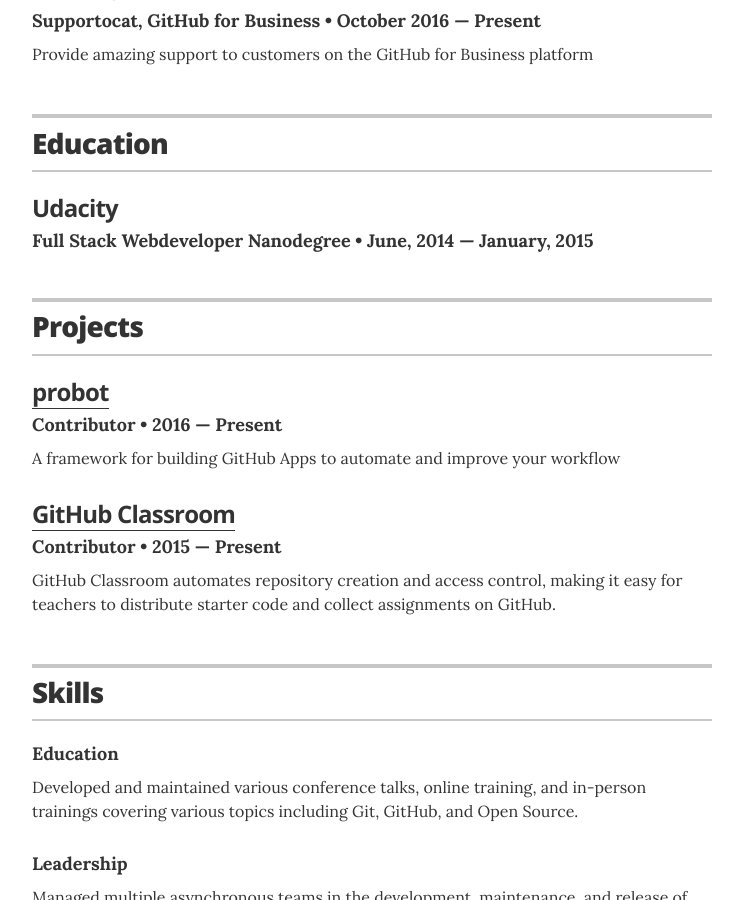
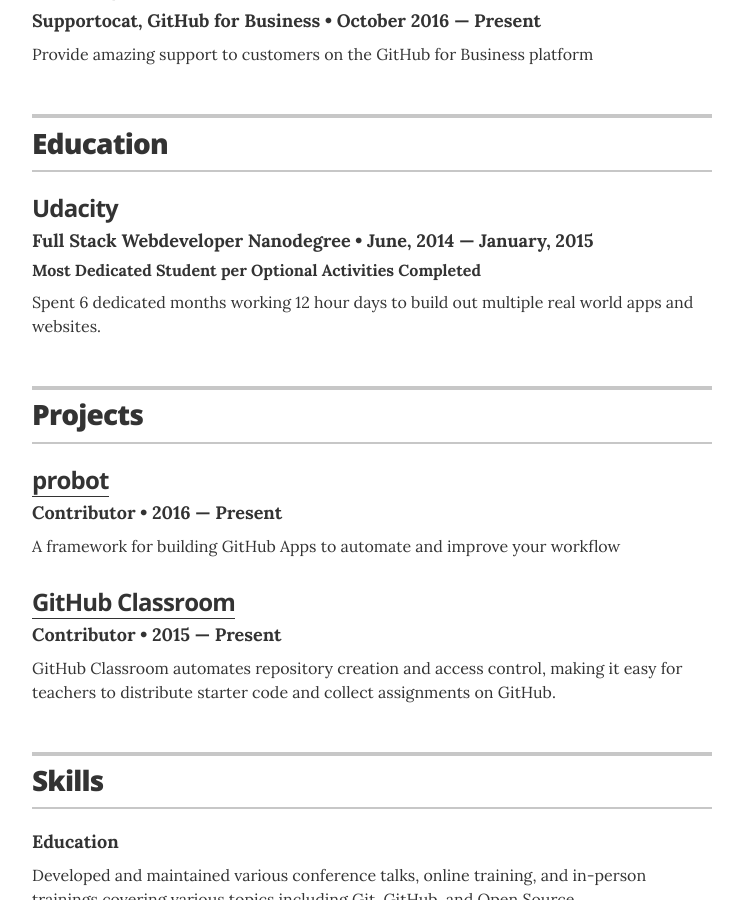
Before and after one commit to dhanushdeveloper429/merge-conflict, a Jekyll site: the page built from index.html, in a window 1280 px wide and 900 px high, scrolled down 789 px. Shown: the whole window, without its empty margins (268-1011 px from the left). Built offline with Jekyll 4.4.1, drawn with Linux system fonts in a browser that asks for light colours.

Commit message:
Add summary and awards to education file

```diff
--- a/_data/education.yml
+++ b/_data/education.yml
@@ -2,5 +2,5 @@
 - degree: Full Stack Webdeveloper Nanodegree
   uni: Udacity
   year: June, 2014 &mdash; January, 2015
-  # awards:
-  # summary:
+  awards: Most Dedicated Student per Optional Activities Completed
+  summary: Spent 6 dedicated months working 12 hour days to build out multiple real world apps and websites.
```
